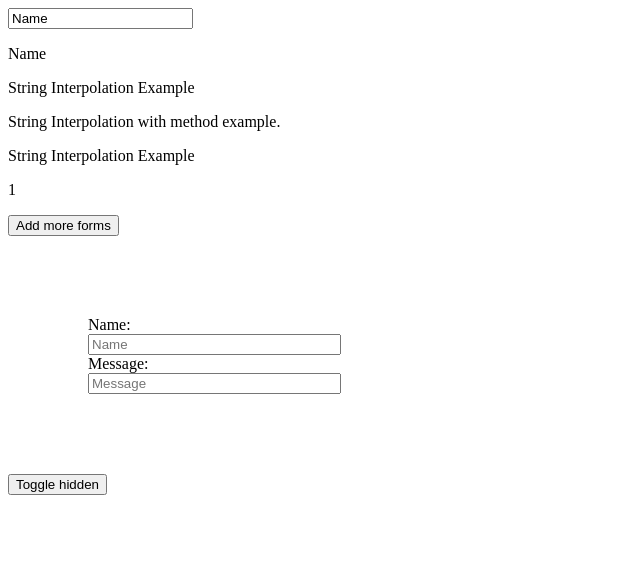
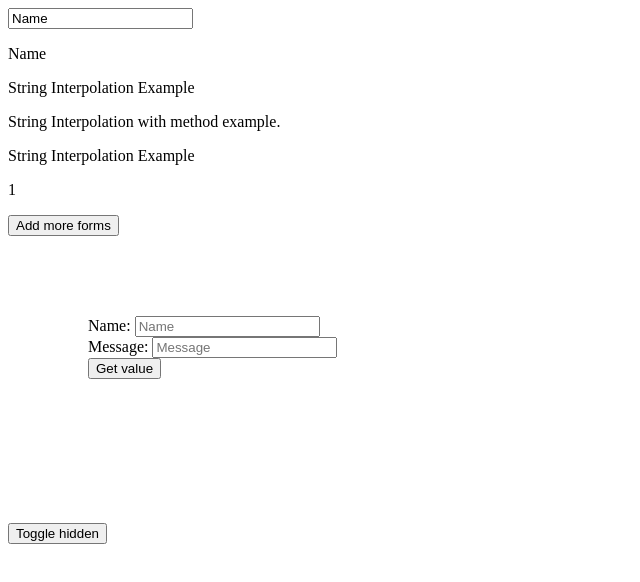
Before and after one commit to cptaylor38/mhangularcourse, an Angular app in the folder intro-app/: page / in a window 1280 px wide. Shown: the top 582 px of the page, without its empty margins (0-640 px from the left). Built offline with nearby package versions, Linux system fonts and the light colour scheme.

Commit message:
time for work, need to review typescript section to better understand syntax

```diff
--- a/intro-app/src/app/test-form/test-form.component.html
+++ b/intro-app/src/app/test-form/test-form.component.html
@@ -1,6 +1,11 @@
 <div class='container'>
-    <label for="testNameInput">Name: </label>
-    <input name="testNameInput" placeholder="Name" type="text" [(ngModel)]="testName" value={{methodTest()}}>
-    <label for="textInput">Message: </label>
-    <input type="text" [(ngModel)]="text" placeholder="Message" value={{text}}>
+    <form #userForm="ngForm" (ngSubmit)="getValues(userForm.value)">
+        <label for="testNameInput">Name: </label>
+        <input name="testNameInput" placeholder="Name" type="text" [(ngModel)]="testName" value={{methodTest()}}>
+        <label for="textInput">Message: </label>
+        <input name="textInput" type="text" [(ngModel)]="text" placeholder="Message" value={{text}}>
+        <button type="submit">Get value</button>
+    </form>
+    <p>{{inputValue.name}}</p>
+    <p>{{inputValue.text}}</p>
 </div>
--- a/intro-app/src/app/test-form/test-form.component.ts
+++ b/intro-app/src/app/test-form/test-form.component.ts
@@ -14,9 +14,15 @@ export class TestFormComponent implements OnInit {
 
   testName: string = "";
   text: string = "";
+  inputValue = { name: "", text: "" };
 
   methodTest(){
     return this.testName;
   }
 
+  getValues(event: any){
+    this.inputValue.name = event.testNameInput;
+    this.inputValue.text = event.textInput;
+  }
+
 }
--- a/intro-app/src/app/test/test.component.ts
+++ b/intro-app/src/app/test/test.component.ts
@@ -18,8 +18,8 @@ export class TestComponent implements OnInit {
   }
 
   example: string = "String Interpolation Example";
-  formCountArray: Array = [];
-  formcount: int = 1;
+  formCountArray: Array<number> = [];
+  formcount: number = 1;
   conditionalComponent: boolean = false;
   addButtonEnabled: boolean = true;
   toggleConditional(){
```
